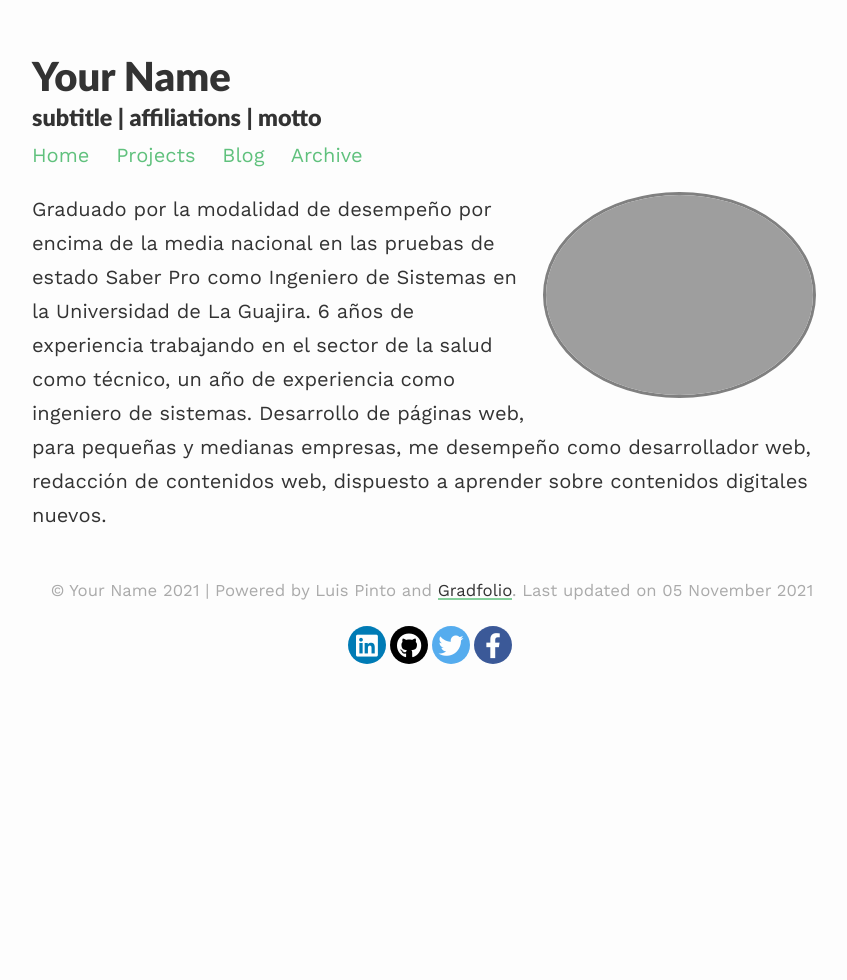
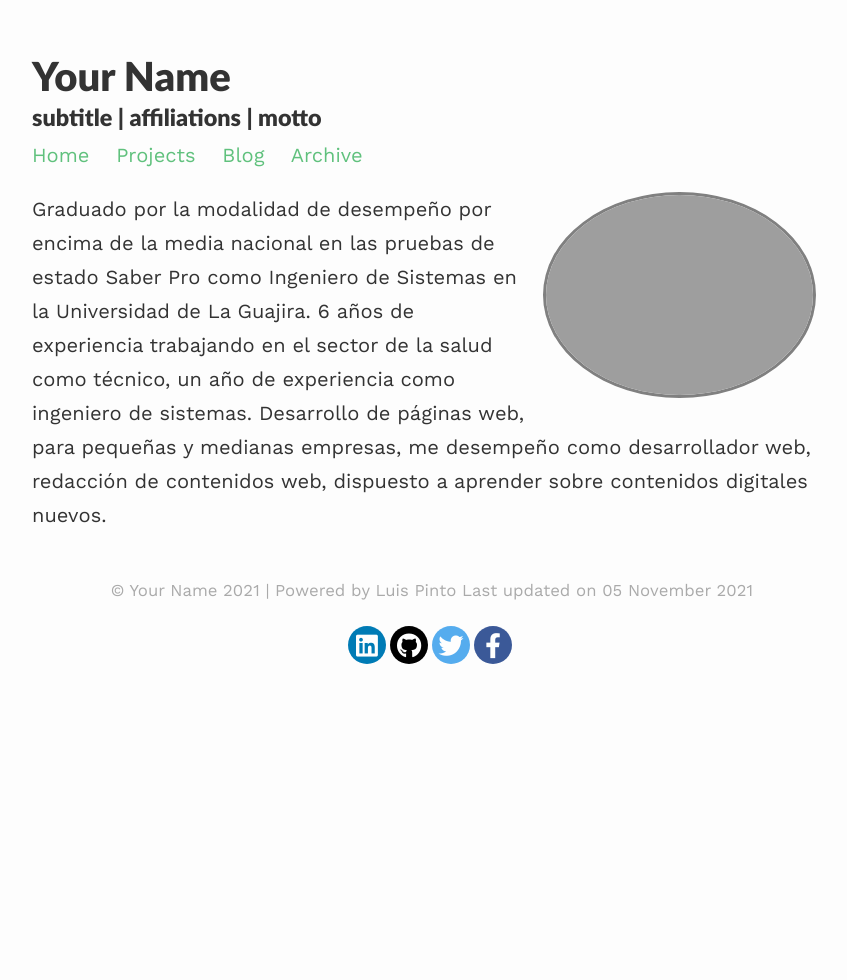
Before and after one commit to luispp97/luismpinto-p, a Jekyll site: the page built from index.md, in a window 1280 px wide. Shown: the whole page, without its empty margins (208-1055 px from the left). Built offline with Jekyll 4.4.1, drawn with Linux system fonts in a browser that asks for light colours; nearby versions of some CDN libraries.

Commit message:
default.html: changed

```diff
--- a/_layouts/default.html
+++ b/_layouts/default.html
@@ -35,8 +35,7 @@
         <footer>
           <p class="copy">
             <small> &copy; {{site.title}} {{ site.time | date: '%Y' }}
-                    | Powered by Luis Pinto and
-                    <a target="_blank" href="https://github.com/jitinnair1/gradfolio/">Gradfolio</a>.
+                    | Powered by Luis Pinto
                     Last updated on {{ site.time | date_to_long_string }}
             </small>
           </p>
```
